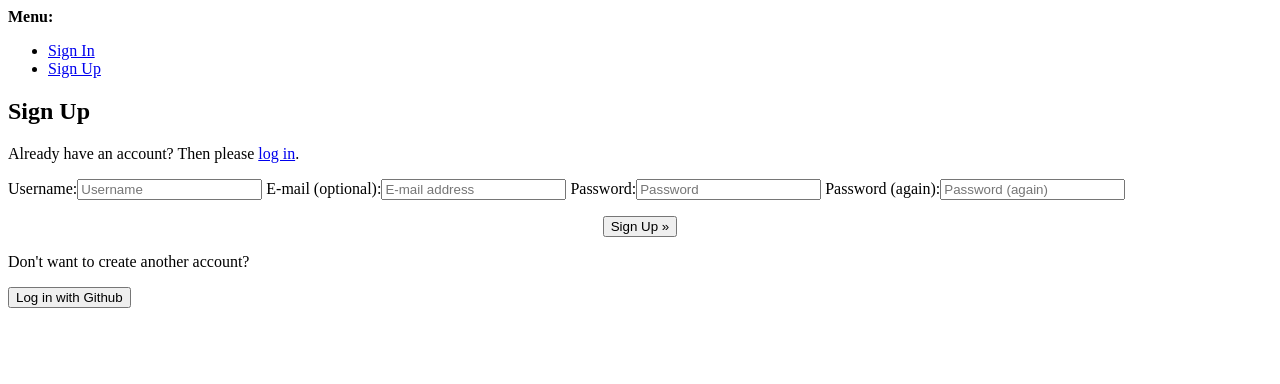
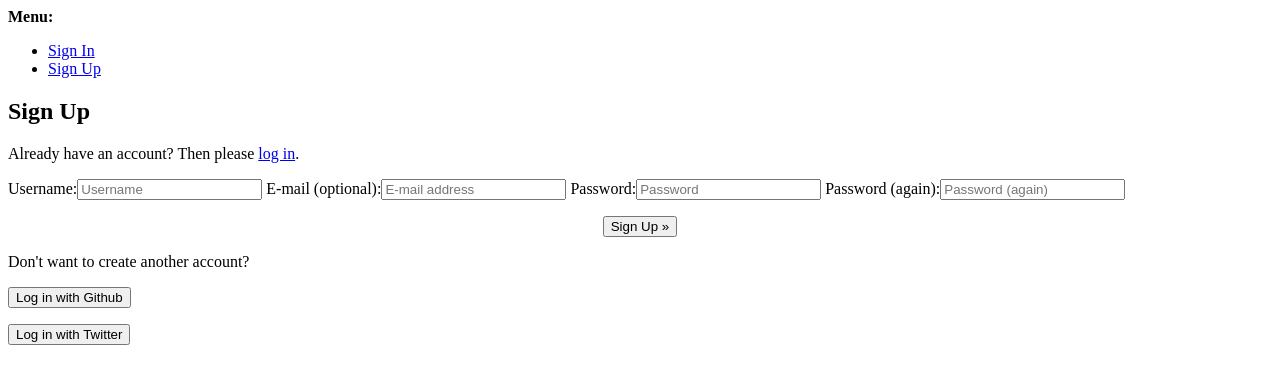
Before and after one commit to inchingforward/gh, a Django app: page /accounts/signup/ in a window 1280 px wide. Shown: the top 384 px of the page. Run offline with Django 3.2, Linux system fonts and the light colour scheme; parts of the project's set-up code (start-up, migrations or seed data) failed here and were passed over; some libraries are stand-ins or nearby versions.

Commit message:
Added Twitter login support.

```diff
--- a/gh/gh/settings.py
+++ b/gh/gh/settings.py
@@ -124,7 +124,7 @@ INSTALLED_APPS = (
     'allauth.account',
     'allauth.socialaccount',
     'allauth.socialaccount.providers.github',
-#    'allauth.socialaccount.providers.twitter',
+    'allauth.socialaccount.providers.twitter',
     'bootstrapform',
     'posts',
     'news',
--- a/gh/templates/account/social_buttons.html
+++ b/gh/templates/account/social_buttons.html
@@ -1,3 +1,4 @@
-<p class="social-login-buttons">
-    <a title="Github" href="/accounts/github/login/"><button class="btn btn-primary btn-login"><i class="fa fa-github fa-lg"></i> Log in with Github</button></a>
-</p>
+<div class="social-login-buttons">
+    <p><a title="Github" href="/accounts/github/login/"><button class="btn btn-primary btn-login"><i class="fa fa-github fa-lg"></i> Log in with Github</button></a></p>
+    <p><a title="Twitter" href="/accounts/twitter/login/"><button class="btn btn-primary btn-login"><i class="fa fa-twitter fa-lg"></i> Log in with Twitter</button></a></p>
+</div>
```
